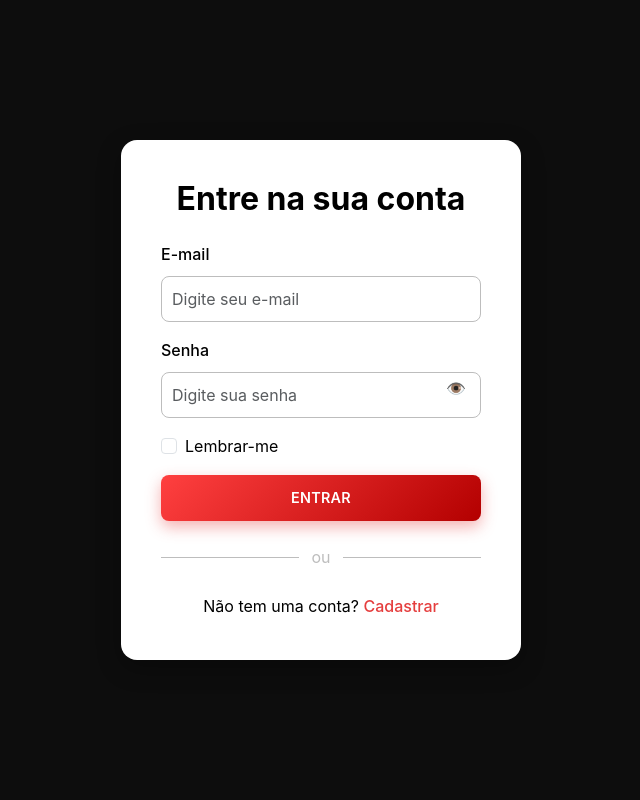
After one commit to Marcosidr/E_commerce_web, a PHP site: page /E-comerce/app/views/Painel/login.php in a window 1280 px wide. The commit adds this page. Shown: the whole page, without its empty margins (319-959 px from the left). Run offline with PHP 8.4, Linux system fonts and the light colour scheme.

Commit message:
login
pagina login e validacao

```diff
--- /dev/null
+++ b/app/views/Painel/login.php
@@ -0,0 +1,186 @@
+<!DOCTYPE html>
+<html lang="pt-BR">
+<head>
+  <meta charset="UTF-8">
+  <meta name="viewport" content="width=device-width, initial-scale=1.0">
+  <title>Entrar — UrbanStreet</title>
+
+
+  <link href="https://cdn.jsdelivr.net/npm/bootstrap@5.3.3/dist/css/bootstrap.min.css" rel="stylesheet">
+
+  <link rel="stylesheet" href="../public/css/urbanstreet.css">
+
+  <style>
+    :root {
+    --primary-color: #e53e3e;     /* Vermelho principal */
+    --primary-gradient: linear-gradient(135deg, #ff4040, #b30000);
+    --dark-color: #000000;        /* Fundo preto puro */
+    --bg-dark: #0d0d0d;           /* Fundo sutilmente acinzentado */
+    --light-color: #ffffff;
+    --gray-color: #bdbdbd;
+    --secondary-color: #6c757d;
+    --success-color: #28a745;
+    --warning-color: #ffc107;
+    --danger-color: #dc3545;
+    --font-primary: 'Inter', sans-serif;
+    --glass: rgba(255,255,255,0.05);
+    --shadow-soft: 0 8px 24px rgba(0,0,0,0.3);
+    --shadow-strong: 0 20px 60px rgba(0,0,0,0.5);
+}
+
+    body.login-page {
+      font-family: var(--font-primary);
+      background-color: var(--bg-dark);
+      color: var(--light-color);
+      display: flex;
+      justify-content: center;
+      align-items: center;
+      min-height: 100vh;
+    }
+
+    .login-page .card-form {
+      background-color: var(--light-color);
+      color: var(--dark-color);
+      padding: 2.5rem;
+      border-radius: 1rem;
+      box-shadow: var(--shadow-soft);
+      max-width: 400px;
+      width: 100%;
+      position: relative;
+    }
+
+    .login-page h2 {
+      color: var(--dark-color);
+      font-weight: 700;
+    }
+
+    .login-page .form-label {
+      color: var(--dark-color);
+      font-weight: 500;
+    }
+
+    .login-page .form-control {
+      border: 1px solid var(--gray-color);
+      border-radius: 8px;
+      padding: 10px 40px 10px 10px; /* espaço para o botão */
+    }
+
+    /* ===== BOTÕES ===== */
+    .login-page .btn-primary {
+      background-color: var(--primary-color) !important;
+      border: none !important;
+      color: var(--light-color) !important;
+      font-weight: 600;
+      border-radius: 8px;
+      transition: 0.3s;
+    }
+
+    .login-page .btn-primary:hover {
+      background: var(--primary-gradient) !important;
+      box-shadow: var(--shadow-strong);
+    }
+
+    .login-page .btn-social {
+      background-color: var(--light-color);
+      border: 1px solid var(--gray-color);
+      border-radius: 8px;
+      color: var(--dark-color);
+      font-weight: 500;
+      transition: 0.3s;
+    }
+
+    .login-page .btn-social:hover {
+      border-color: var(--primary-color);
+      color: var(--primary-color);
+    }
+
+    .login-page .divider {
+      display: flex;
+      align-items: center;
+      text-align: center;
+      margin: 1.5rem 0;
+      color: var(--gray-color);
+    }
+
+    .login-page .divider::before,
+    .login-page .divider::after {
+      content: "";
+      flex: 1;
+      border-bottom: 1px solid var(--gray-color);
+    }
+
+    .login-page .divider:not(:empty)::before {
+      margin-right: .75em;
+    }
+
+    .login-page .divider:not(:empty)::after {
+      margin-left: .75em;
+    }
+
+    .login-page a {
+      color: var(--primary-color);
+      text-decoration: none;
+      font-weight: 500;
+    }
+
+    .login-page a:hover {
+      text-decoration: underline;
+    }
+
+    /* ===== ÍCONE DE OLHO ===== */
+    .toggle-password {
+      position: absolute;
+      right: 15px;
+      top: 38px;
+      cursor: pointer;
+      color: var(--gray-color);
+      transition: color 0.3s;
+    }
+
+    .toggle-password:hover {
+      color: var(--primary-color);
+    }
+  </style>
+</head>
+
+<body class="login-page">
+  <div class="card-form text-center">
+    <h2 class="mb-4">Entre na sua conta</h2>
+
+    <form>
+      <div class="mb-3 text-start">
+        <label for="email" class="form-label">E-mail</label>
+        <input type="email" id="email" class="form-control" placeholder="Digite seu e-mail">
+      </div>
+
+      <div class="mb-3 text-start position-relative">
+        <label for="senha" class="form-label">Senha</label>
+        <input type="password" id="senha" class="form-control" placeholder="Digite sua senha">
+        <span class="toggle-password" onclick="mostrarSenha()">
+        👁️
+        </span>
+      </div>
+
+      <div class="form-check text-start mb-3">
+        <input type="checkbox" id="remember" class="form-check-input">
+        <label for="remember" class="form-check-label">Lembrar-me</label>
+      </div>
+
+      <button type="submit" class="btn btn-primary w-100">Entrar</button>
+    </form>
+
+    <div class="divider">ou</div>
+
+    <p class="mt-4 mb-0">
+      Não tem uma conta? <a href="#">Cadastrar</a>
+    </p>
+  </div>
+
+  <script>
+    function mostrarSenha() {
+      var campo = document.getElementById("senha");
+      campo.type = campo.type === "password" ? "text" : "password";
+    }
+  </script>
+</body>
+</html>
--- a/public/css/urbanstreet.css
+++ b/public/css/urbanstreet.css
@@ -646,6 +646,8 @@ header, .navbar, header.navbar-dark {
     font-size: .9rem;
 }
 
+
+
 /* ===== Responsividade ===== */
 @media (max-width: 640px) {
     .contact-page .contact-grid {
```
Also changed, not shown: app/controllers/IndexController.php (added, +59 -0 lines), app/views/Painel/Users.php (added, +21 -0 lines), config/connection.php (added, +28 -0 lines), public/index.php (+12 -0 lines).
